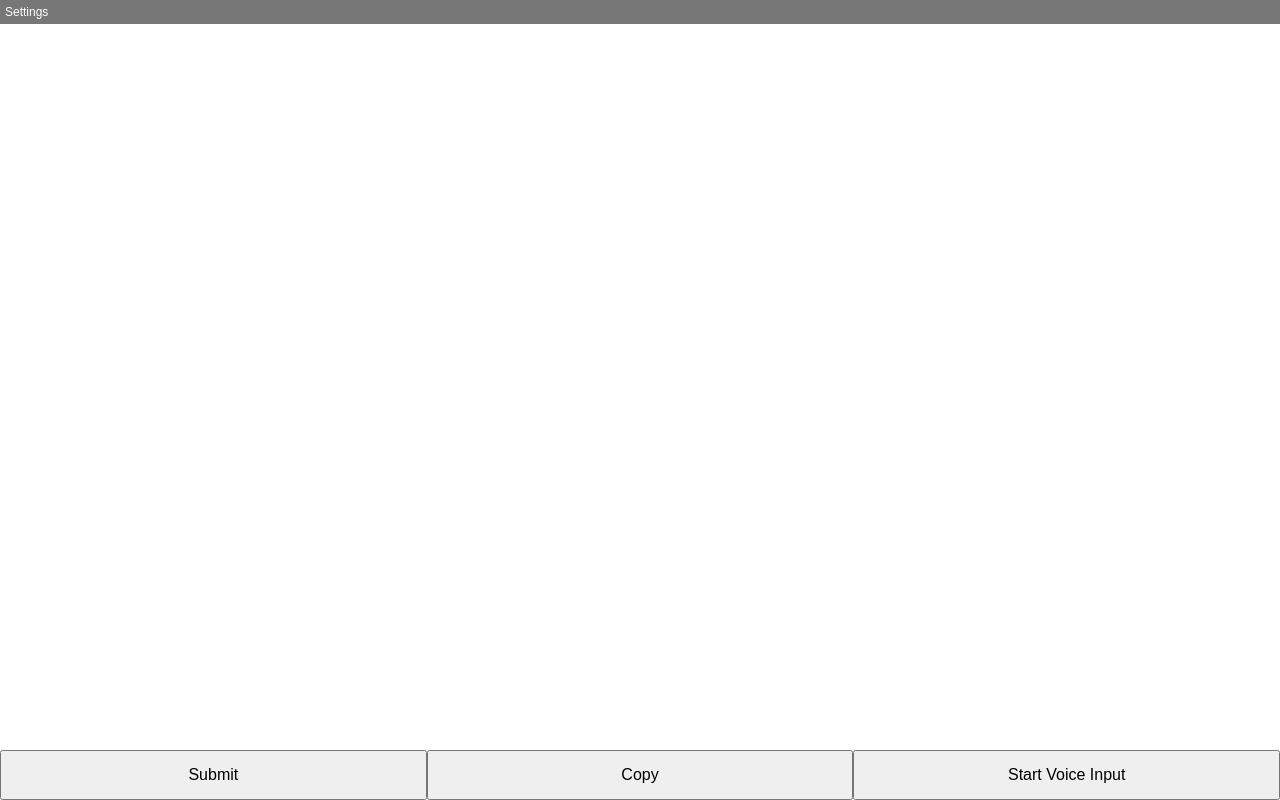
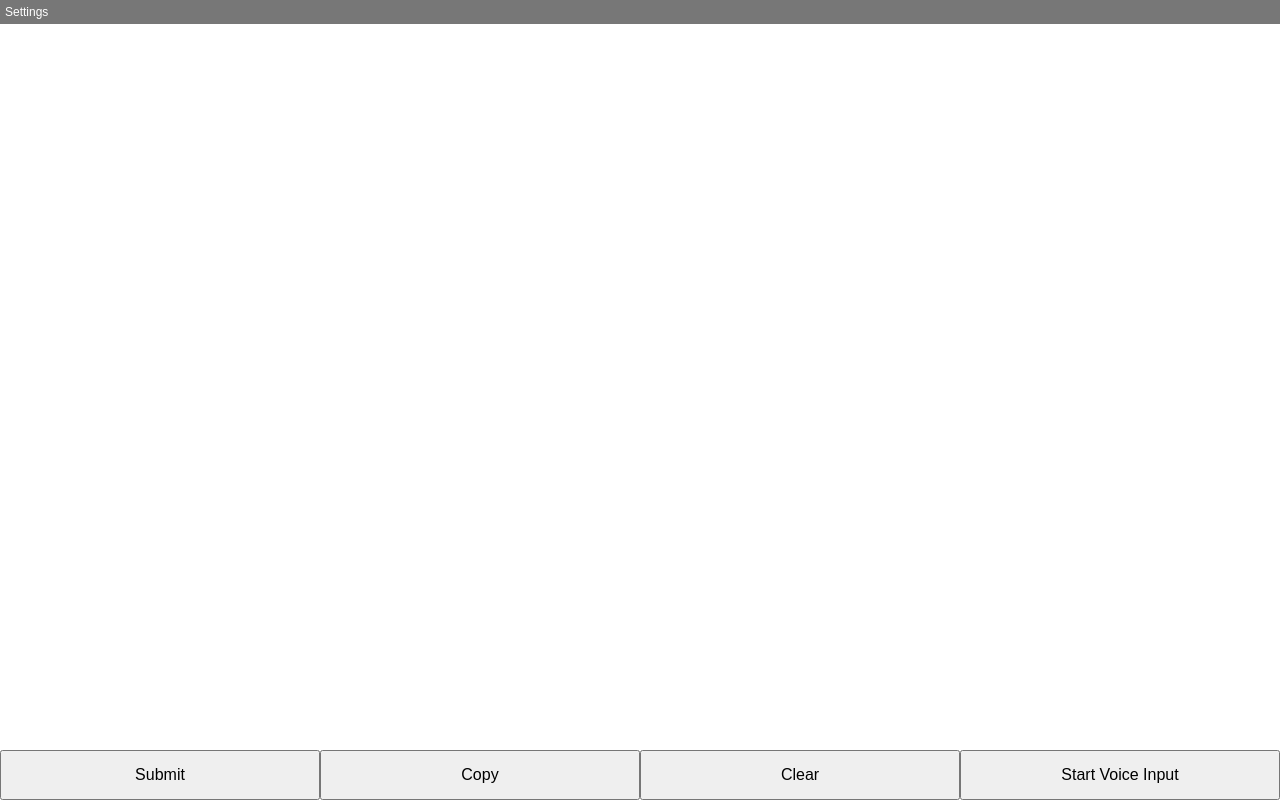
Before and after one commit to vertuzz/corrector, a plain HTML site: page index.html in a window 1280 px wide. Drawn offline with Linux system fonts and the light colour scheme.

Commit message:
Add clear button functionality to the form

```diff
--- a/index.html
+++ b/index.html
@@ -82,6 +82,7 @@
     <div class="button-container">
         <button onclick="callOpenAI()">Submit</button>
         <button onclick="copyText()">Copy</button>
+        <button onclick="clearText()">Clear</button>
         <button id="voiceInputButton" onclick="toggleVoiceInput()">Start Voice Input</button>
     </div>
 
@@ -147,6 +148,10 @@
             }
         });
 
+        function clearText() {
+            textarea.value = '';
+        }
+
         function saveSettings() {
             const apiKeyInput = document.getElementById('apiKeyInput').value;
             const modelInput = document.getElementById('modelInput').value;
```
